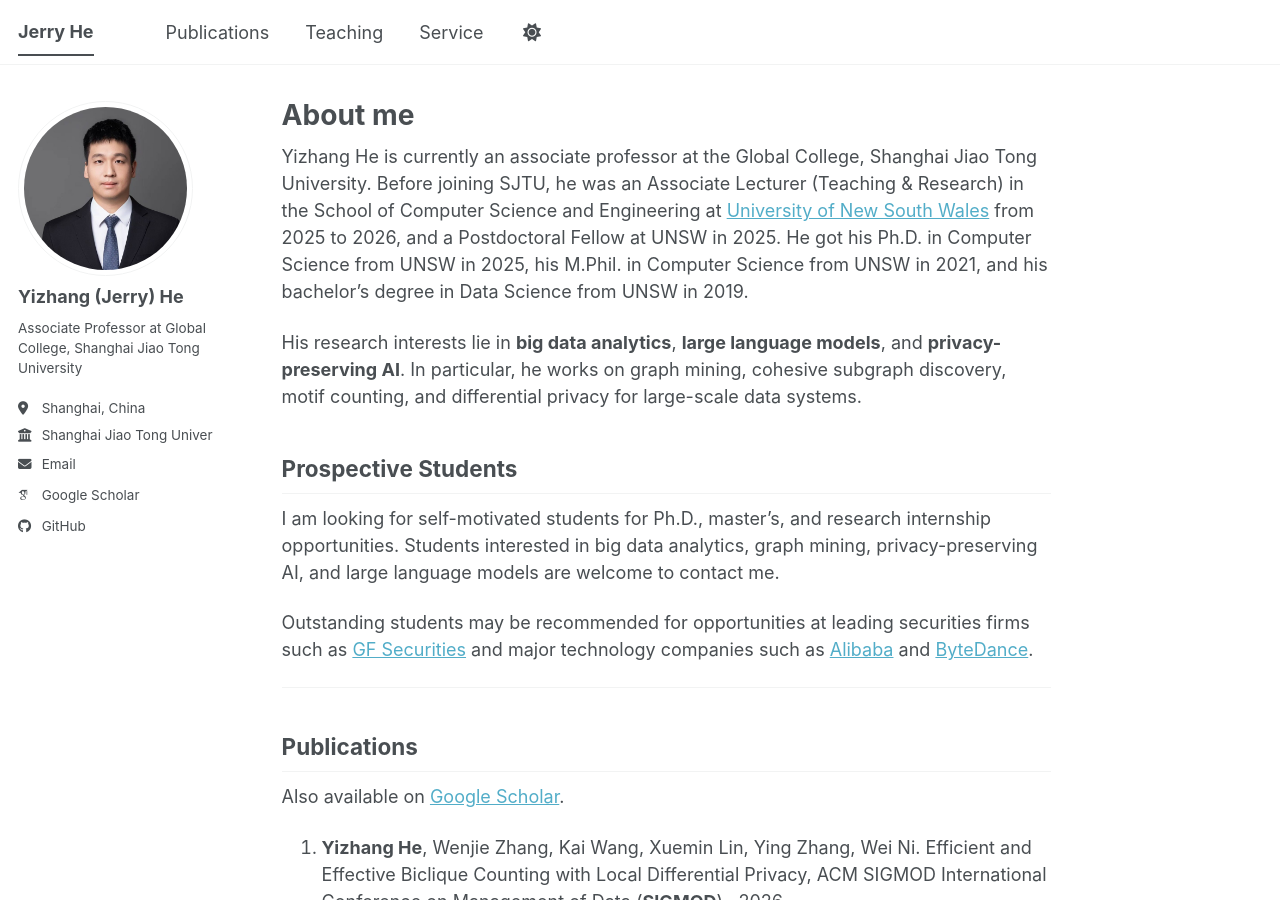
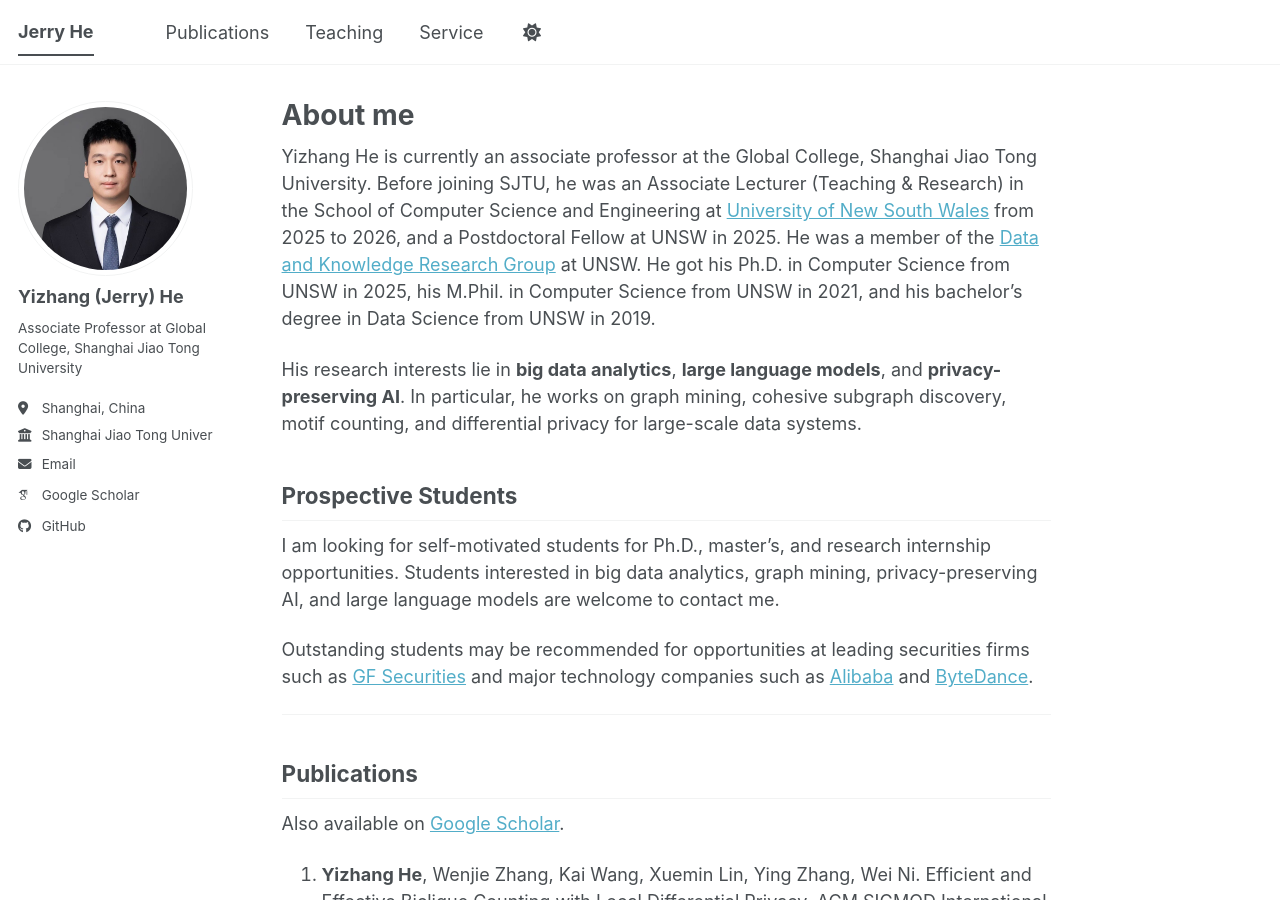
Before and after one commit to jerryUNSW/jerryUNSW.github.io, a Jekyll site: the page built from _pages/about.md, in a window 1280 px wide and 900 px high. Built offline with Jekyll 4.4.1, drawn with Linux system fonts in a browser that asks for light colours; some web fonts are replaced; a script bundle is joined from its source files by our own code; library files that are not in the unit come from our copies.

Commit message:
Mention UNSW Data and Knowledge Research Group

```diff
--- a/_pages/about.md
+++ b/_pages/about.md
@@ -8,7 +8,7 @@ redirect_from:
   - /about.html
 ---
 
-Yizhang He is currently an associate professor at the Global College, Shanghai Jiao Tong University. Before joining SJTU, he was an Associate Lecturer (Teaching & Research) in the School of Computer Science and Engineering at [University of New South Wales](https://www.unsw.edu.au/) from 2025 to 2026, and a Postdoctoral Fellow at UNSW in 2025. He got his Ph.D. in Computer Science from UNSW in 2025, his M.Phil. in Computer Science from UNSW in 2021, and his bachelor's degree in Data Science from UNSW in 2019.
+Yizhang He is currently an associate professor at the Global College, Shanghai Jiao Tong University. Before joining SJTU, he was an Associate Lecturer (Teaching & Research) in the School of Computer Science and Engineering at [University of New South Wales](https://www.unsw.edu.au/) from 2025 to 2026, and a Postdoctoral Fellow at UNSW in 2025. He was a member of the [Data and Knowledge Research Group](https://unswdb.github.io/index.html) at UNSW. He got his Ph.D. in Computer Science from UNSW in 2025, his M.Phil. in Computer Science from UNSW in 2021, and his bachelor's degree in Data Science from UNSW in 2019.
 
 His research interests lie in **big data analytics**, **large language models**, and **privacy-preserving AI**. In particular, he works on graph mining, cohesive subgraph discovery, motif counting, and differential privacy for large-scale data systems.
 
```
